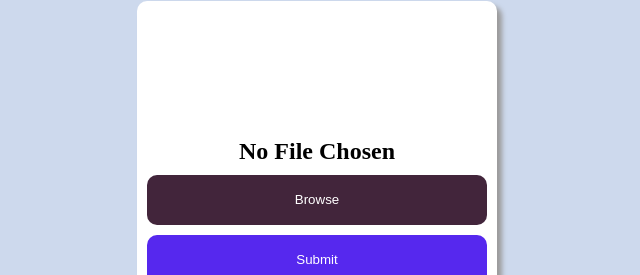
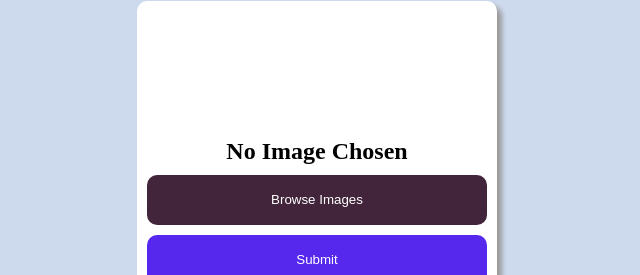
Before and after one commit to bryanguillen/ipfs-poc, a React (Create React App) app: page / in a window 1280 px wide. Shown: the part 189-464 px from the top of the page, without its empty margins (323-963 px from the left). Built offline with nearby package versions, Linux system fonts and the light colour scheme.

Commit message:
chore: update copy

```diff
--- a/src/components/upload-form/UploadForm.js
+++ b/src/components/upload-form/UploadForm.js
@@ -3,9 +3,9 @@ import './UploadForm.css';
 function UploadForm() {
   return (
     <div className="upload-form">
-      <div className="upload-form-file-name">No File Chosen</div>
+      <div className="upload-form-file-name">No Image Chosen</div>
       <div className="upload-form-browse-button-container">
-        <button className="upload-form-button upload-form-browse-button">Browse</button>
+        <button className="upload-form-button upload-form-browse-button">Browse Images</button>
         <input
           className="upload-form-file-input"
           type="file"
```
